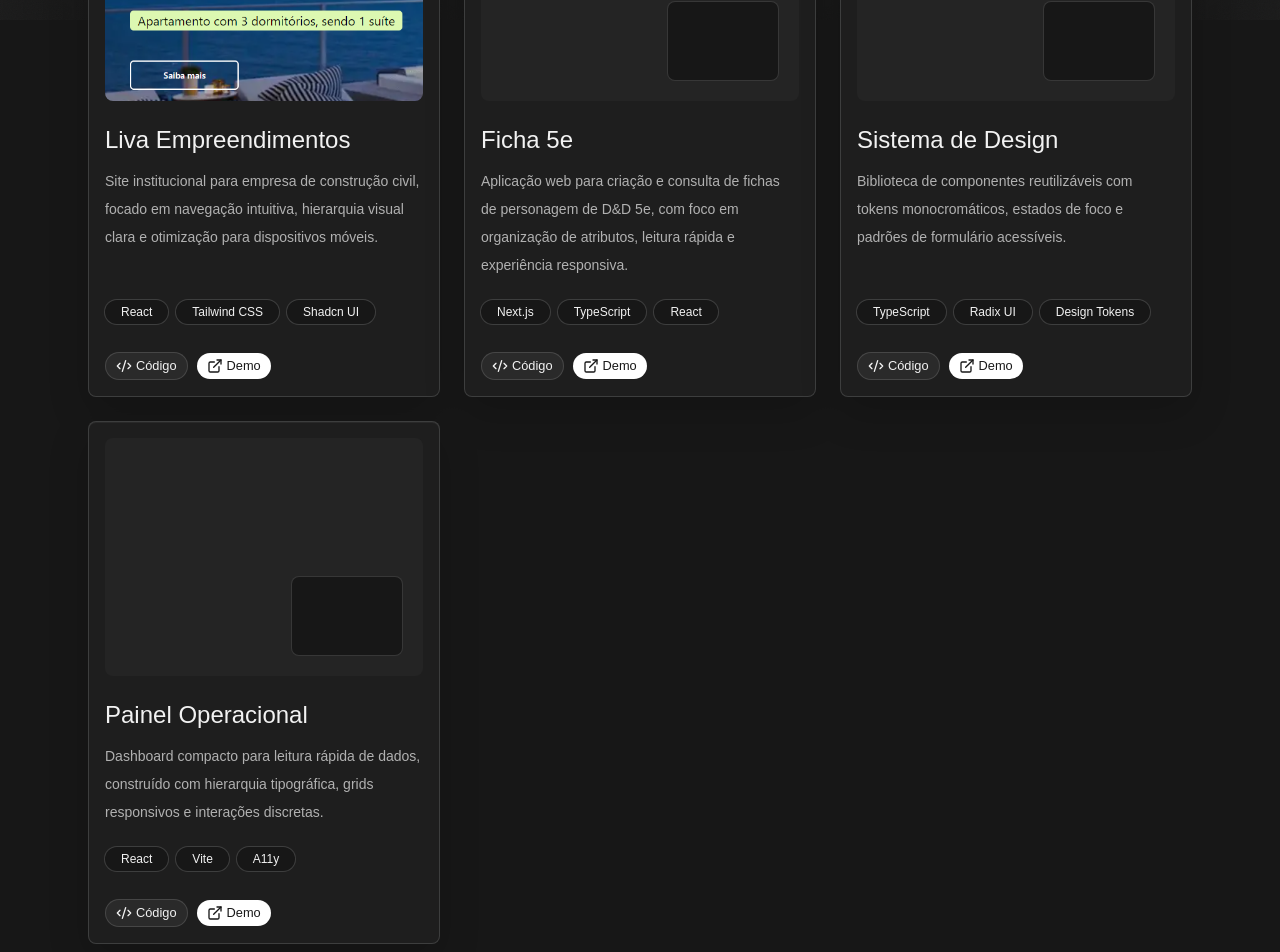
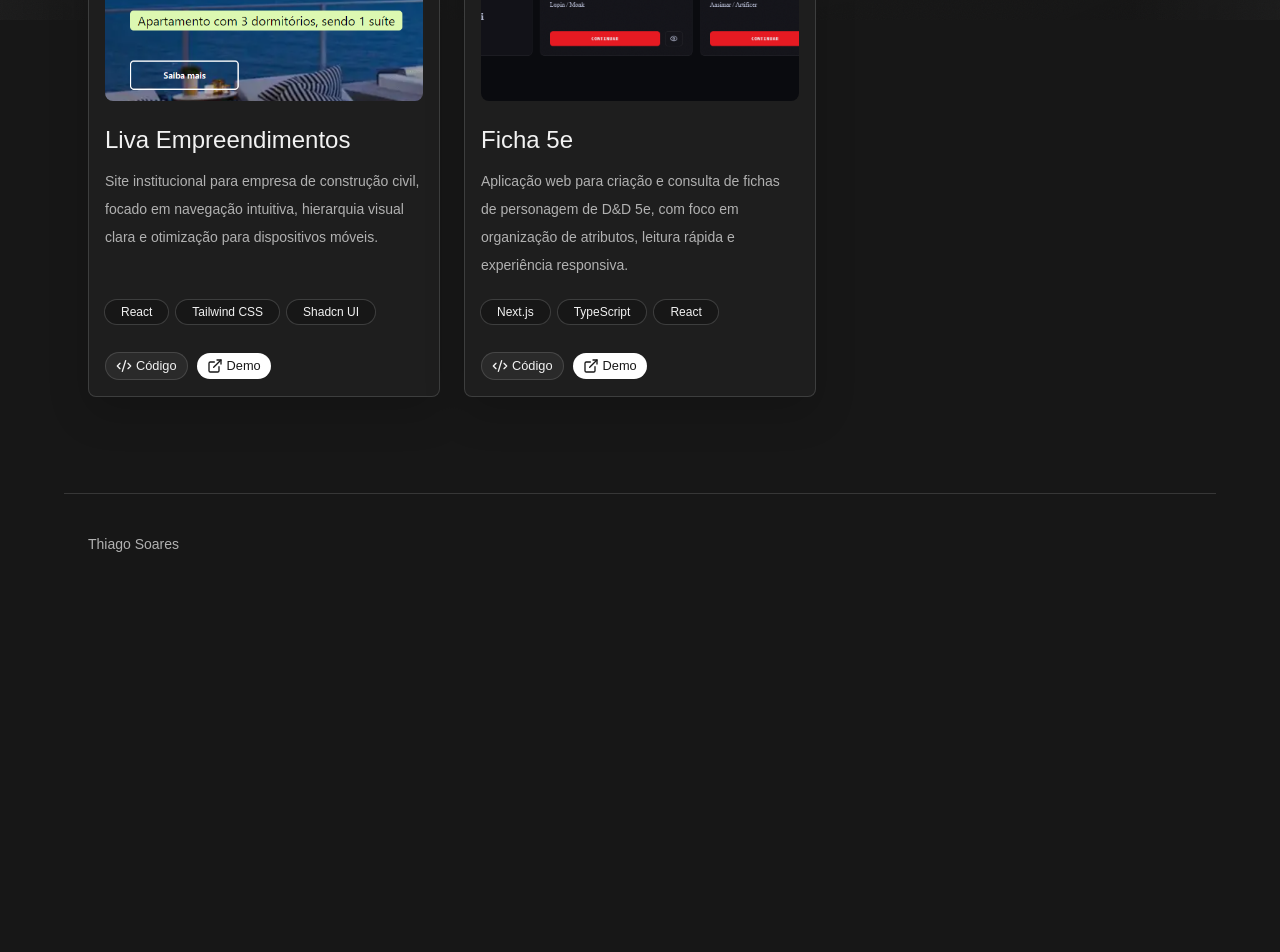
Before and after one commit to ThiagoS5/Portfolio, a React (Vite) app: page /projetos in a window 1280 px wide. Shown: the part 780-1732 px from the top of the page. After the commit the page ends 1374 px from the top, so only its background shows below. Built offline with nearby package versions, Linux system fonts and the light colour scheme.

Commit message:
Refactor code structure for improved readability and maintainability

```diff
--- a/src/shared/data/portfolio.ts
+++ b/src/shared/data/portfolio.ts
@@ -16,22 +16,8 @@ export const projects = [
 		technologies: ["Next.js", "TypeScript", "React"],
 		codeUrl: "https://github.com/ThiagoS5/5eSheetSite",
 		demoUrl: "https://5e-sheet-site.vercel.app/",
-	},
-	{
-		title: "Sistema de Design",
-		description:
-			"Biblioteca de componentes reutilizáveis com tokens monocromáticos, estados de foco e padrões de formulário acessíveis.",
-		technologies: ["TypeScript", "Radix UI", "Design Tokens"],
-		codeUrl: "https://github.com/",
-		demoUrl: "/faq",
-	},
-	{
-		title: "Painel Operacional",
-		description:
-			"Dashboard compacto para leitura rápida de dados, construído com hierarquia tipográfica, grids responsivos e interações discretas.",
-		technologies: ["React", "Vite", "A11y"],
-		codeUrl: "https://github.com/",
-		demoUrl: "/contatos",
+		previewImage: "/projects/5Sheet.png",
+		previewAlt: "Tela inicial do projeto Ficha 5e",
 	},
 ];
 
```
Also changed, not shown: public/projects/5Sheet.png (added), 1 other file (tests, documents, lock files or other folders).
